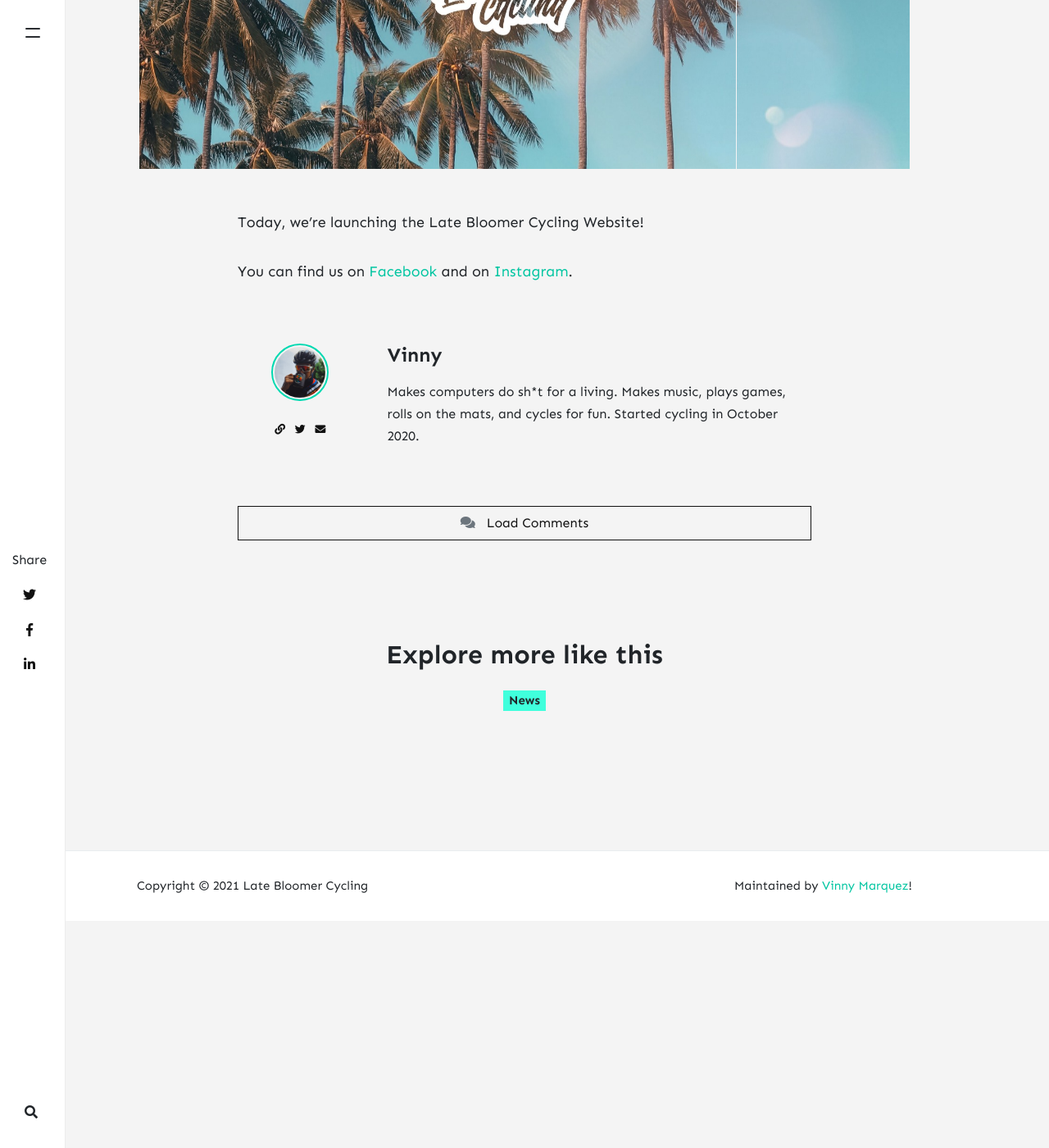
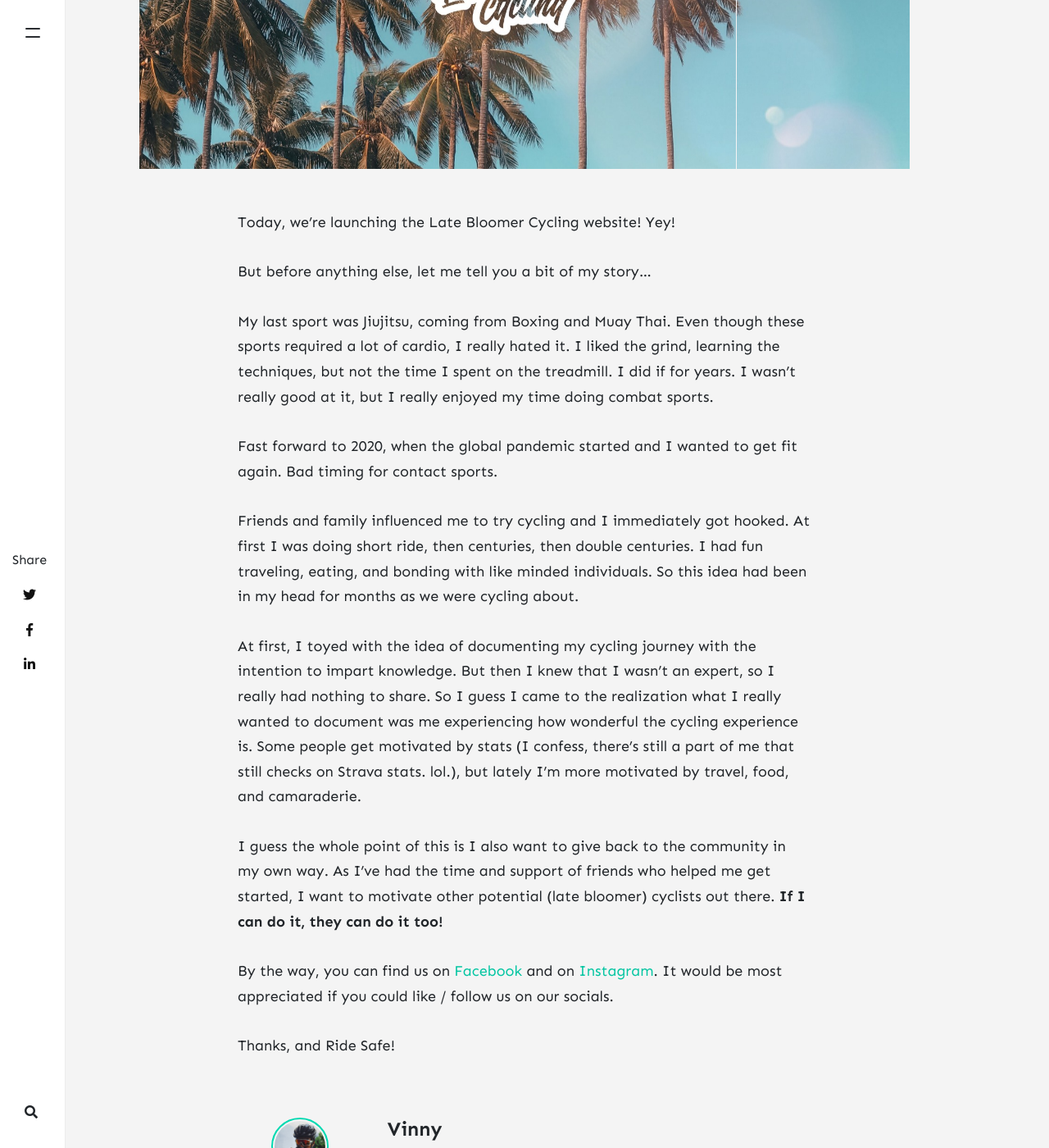
Before and after one commit to chuv13/latebloomercycling, a Jekyll site: the page built from _posts/2021-08-19-hello-world.md, in a window 1280 px wide and 1400 px high, scrolled down 744 px. Shown: the whole window at 82% size. Built offline with Jekyll 4.4.1, drawn with Linux system fonts in a browser that asks for light colours; nearby versions of some CDN libraries; comment, search, counter and statistics services are not loaded; before the commit the page ends 1867 px from its top, so only the background shows below that.

Commit message:
finished the  first post

```diff
--- a/_config.yml
+++ b/_config.yml
@@ -29,7 +29,7 @@ authors:
     email: latebloomercycling@gmail.com
     web: https://www.wowthemes.net
     twitter: https://twitter.com/wowthemesnet
-    description: "Write a short description of the author here. You are currently previewing Memoirs demo, a Jekyll template compatible with Github pages."
+    description: "..."
 
 # Plugins
 plugins:
--- a/_posts/2021-08-19-hello-world.md
+++ b/_posts/2021-08-19-hello-world.md
@@ -6,6 +6,20 @@ categories: [ News ]
 image: assets/images/splash-1.jpg
 ---
 
-Today, we're launching the Late Bloomer Cycling Website!
+Today, we're launching the Late Bloomer Cycling website! Yey!
 
-You can find us on <a href="https://www.facebook.com/latebloomercycling" target="_blank">Facebook</a> and on <a href="https://www.instagram.com/latebloomercycling" target="_blank">Instagram</a>.
+But before anything else, let me tell you a bit of my story...
+
+My last sport was Jiujitsu, coming from Boxing and Muay Thai. Even though these sports required a lot of cardio, I really hated it. I liked the grind, learning the techniques, but not the time I spent on the treadmill. I did if for years. I wasn't really good at it, but I really enjoyed my time doing combat sports.
+
+Fast forward to 2020, when the global pandemic started and I wanted to get fit again. Bad timing for contact sports.
+
+Friends and family influenced me to try cycling and I immediately got hooked. At first I was doing short ride, then centuries, then double centuries. I had fun traveling, eating, and bonding with like minded individuals. So this idea had been in my head for months as we were cycling about.
+
+At first, I toyed with the idea of documenting my cycling journey with the intention to impart knowledge. But then I knew that I wasn't an expert, so I really had nothing to share. So I guess I came to the realization what I really wanted to document was me experiencing how wonderful the cycling experience is. Some people get motivated by stats (I confess, there's still a part of me that still checks on Strava stats. lol.), but lately I'm more motivated by travel, food, and camaraderie.
+
+I guess the whole point of this is I also want to give back to the community in my own way. As I've had the time and support of friends who helped me get started, I want to motivate other potential (late bloomer) cyclists out there. <strong>If I can do it, they can do it too!</strong>
+
+By the way, you can find us on <a href="https://www.facebook.com/latebloomercycling" target="_blank">Facebook</a> and on <a href="https://www.instagram.com/latebloomercycling" target="_blank">Instagram</a>. It would be most appreciated if you could like / follow us on our socials.
+
+Thanks, and Ride Safe!
```
